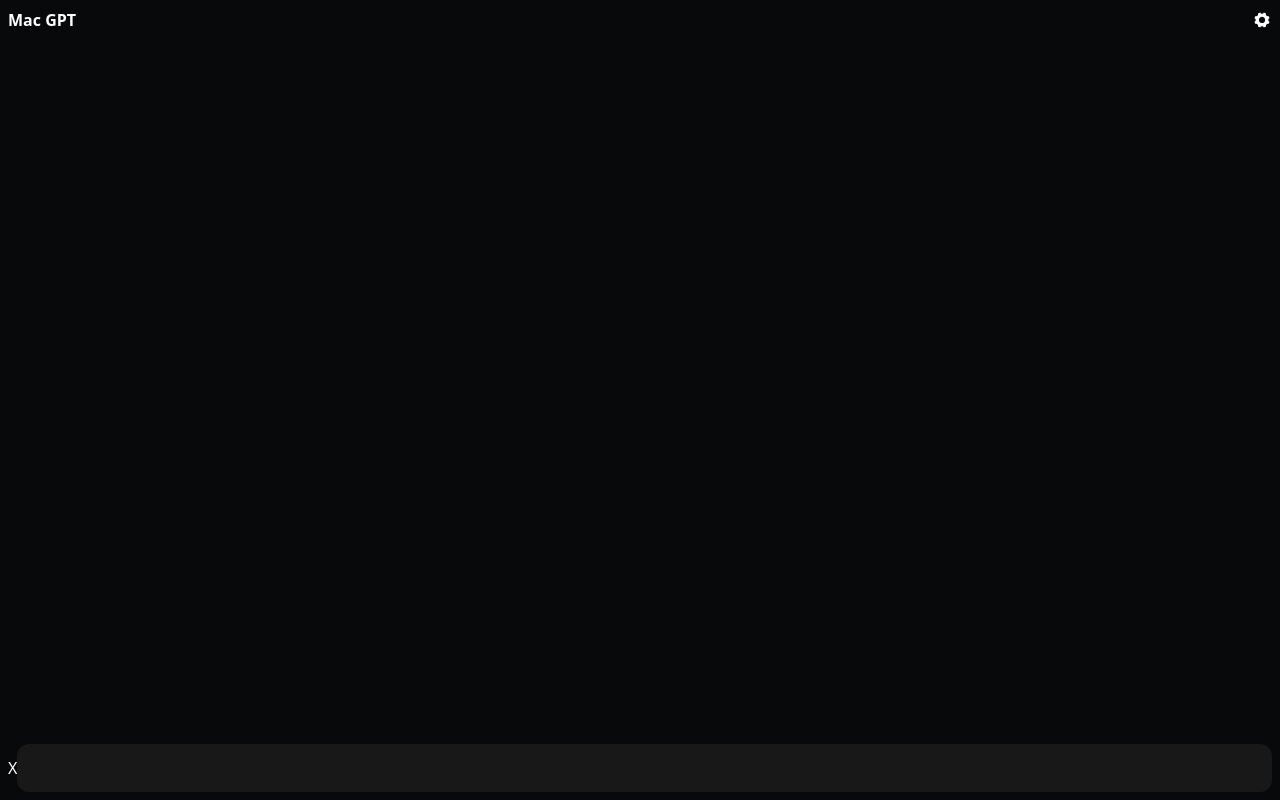
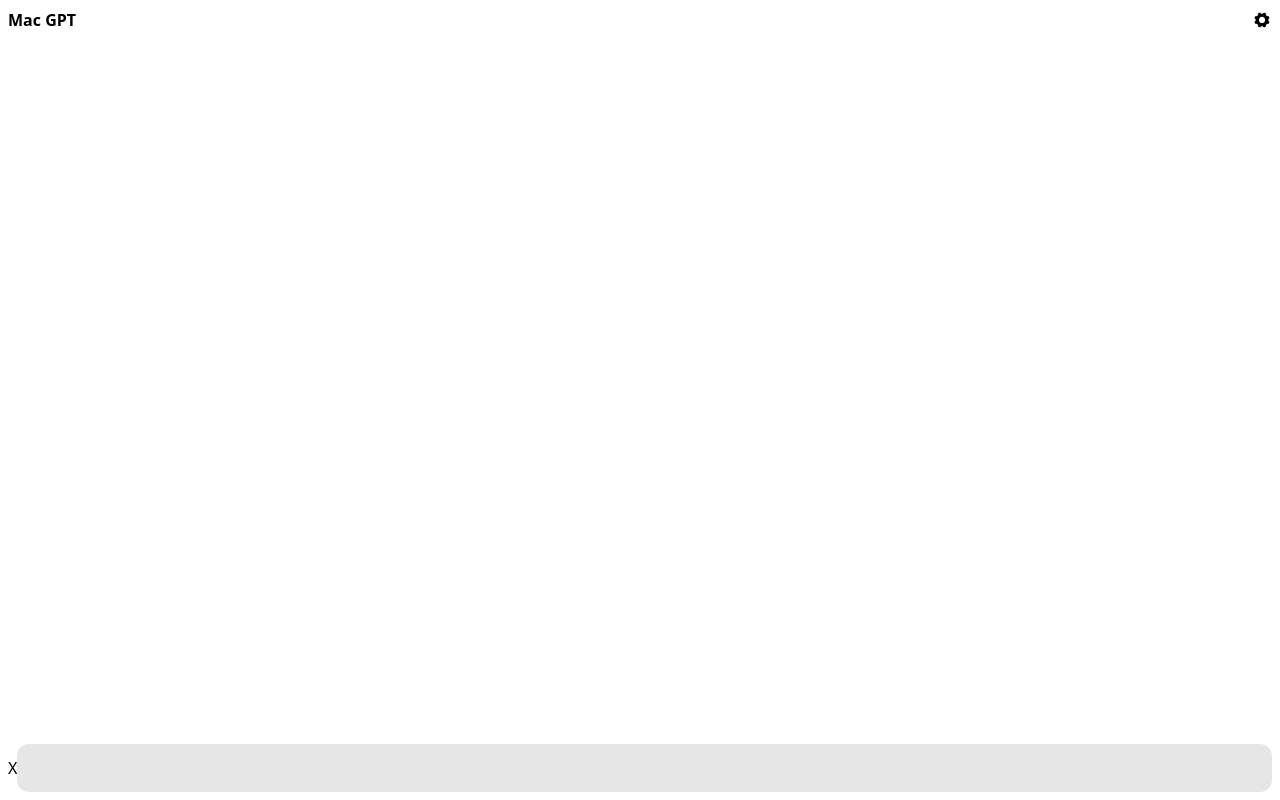
Before and after one commit to karelnagel/QuickGPT, a React (Vite) app: page / in a window 1280 px wide. Built offline with nearby package versions, Linux system fonts and the light colour scheme.

Commit message:
using system theme

```diff
--- a/src/App.tsx
+++ b/src/App.tsx
@@ -1,9 +1,11 @@
 import { useStore } from "./hooks/useStore";
+import { useTheme } from "./hooks/useTheme";
 import { Home } from "./screens/Home";
 import { Settings } from "./screens/Settings";
 
 export default function App() {
   const screen = useStore((s) => s.screen);
+  useTheme();
   if (screen === "home") return <Home />;
   if (screen === "settings") return <Settings />;
   return null;
--- /dev/null
+++ b/src/hooks/useTheme.ts
@@ -0,0 +1,13 @@
+import { appWindow } from "@tauri-apps/api/window";
+import { useEffect } from "react";
+
+export const useTheme = () => {
+  useEffect(() => {
+    appWindow.theme().then((theme) => {
+      if (theme) document.querySelector("html")?.setAttribute("data-theme", theme);
+    });
+    appWindow.onThemeChanged((theme) => {
+      if (theme.payload) document.querySelector("html")?.setAttribute("data-theme", theme.payload);
+    });
+  }, []);
+};
--- a/tailwind.config.cjs
+++ b/tailwind.config.cjs
@@ -10,7 +10,15 @@ module.exports = {
   daisyui: {
     themes: [
       {
-        mytheme: {
+        light: {
+          primary: "#0084ff",
+          secondary: "#ff5778",
+          accent: "#37cdbe",
+          neutral: "#171b1e",
+          "base-100": "#ffffff",
+          "base-content": "#000000",
+        },
+        dark: {
           primary: "#0084ff",
           secondary: "#ff5778",
           accent: "#37cdbe",
@@ -19,6 +27,7 @@ module.exports = {
           "base-200": "#181818",
           "base-content": "#fff",
         },
+
       },
     ],
   },
```
